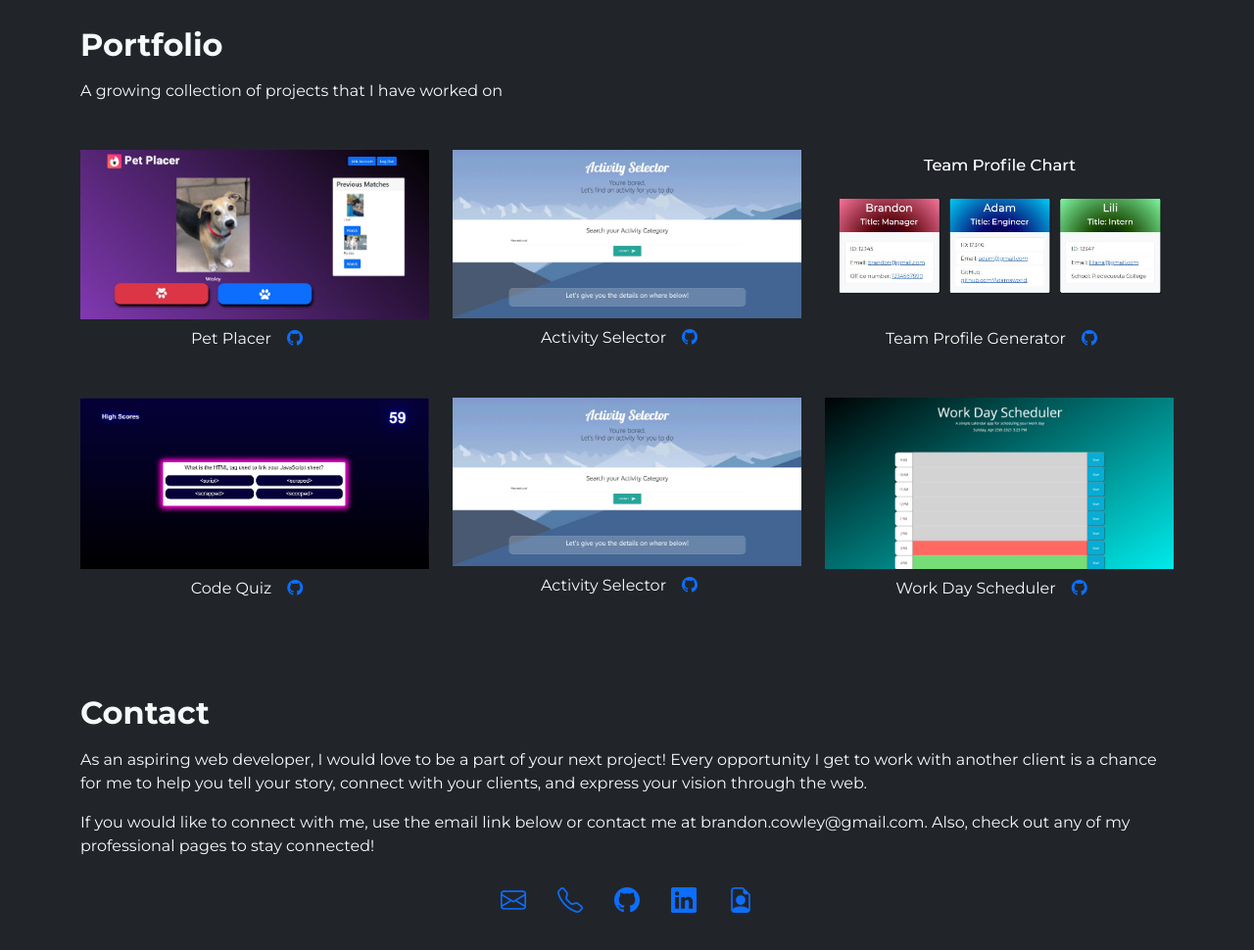
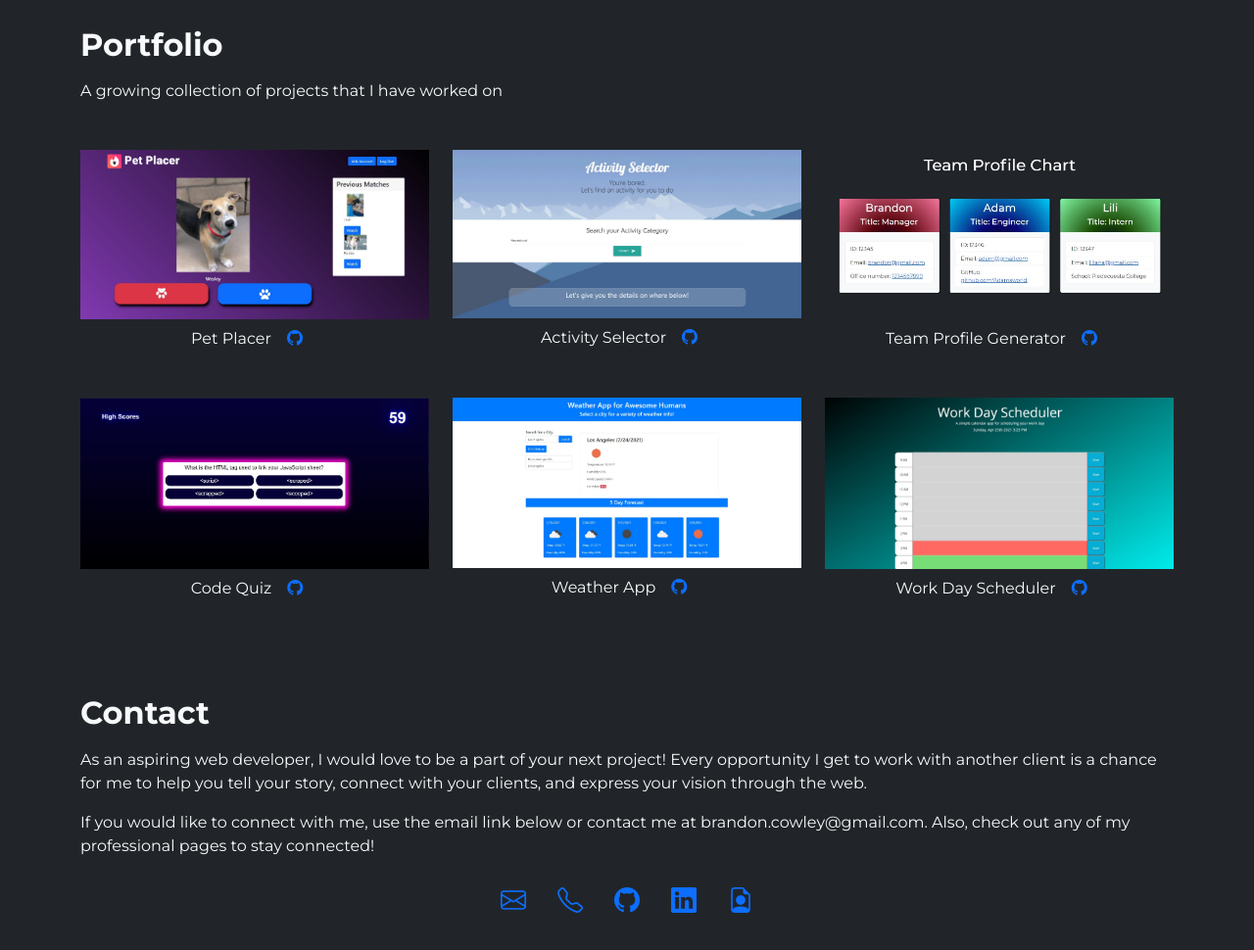
Before and after one commit to Brandoncowley/UpdatedPortfolio, a plain HTML site: page index.html in a window 1280 px wide. Shown: the part 806-1776 px from the top of the page at 98% size. Drawn offline with nearby package versions, Linux system fonts and the light colour scheme.

Commit message:
Updated one more project tile, cleaned and corrected CSS

```diff
--- a/index.html
+++ b/index.html
@@ -93,8 +93,8 @@
                 <p class="project-link text-center pt-2">Code Quiz<a href="https://github.com/Brandoncowley/CodeQuiz" target="_blank"><i class="bi bi-github mx-3"></i></a></p>
             </div>
               <div class="col-md-4 py-3">
-                <div class="box"><a href="https://brandoncowley.github.io/FirstAwesomeProject/" target="_blank"><img src="./Assets/WebsiteScreenshot.JPG" alt="screenshot of Activity Selector project" class="img-fluid"></a></div>
-                <p class="project-link text-center pt-2">Activity Selector<a href="https://github.com/Brandoncowley/FirstAwesomeProject" target="_blank"><i class="bi bi-github mx-3"></i></a></p>
+                <div class="box"><a href="https://brandoncowley.github.io/WeatherDashboard/" target="_blank"><img src="./Assets/WeatherDashboardScreenshot.jpg" alt="screenshot of Weather Dashboard project" class="img-fluid"></a></div>
+                <p class="project-link text-center pt-2">Weather App<a href="https://github.com/Brandoncowley/WeatherDashboard" target="_blank"><i class="bi bi-github mx-3"></i></a></p>
             </div>
               <div class="col-md-4 py-3">
                 <div class="box"><a href="https://brandoncowley.github.io/WorkDayScheduler/" target="_blank"><img src="./Assets/WorkDaySchedulerScreenshot.jpg" alt="screenshot of Day Planner project" class="img-fluid"></a></div>
```
Also changed, not shown: Assets/WeatherAppScreenshot.JPG (deleted), Assets/WeatherDashboardScreenshot.jpg (added).
